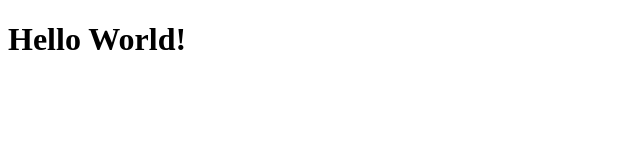
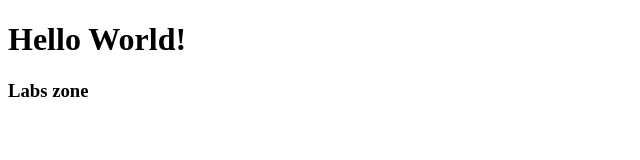
Before and after one commit to RomanMykolaichuk/gittesting2, a plain HTML site: page index.html in a window 1280 px wide. Shown: the whole page, without its empty margins (0-640 px from the left). Drawn offline with Linux system fonts and the light colour scheme.

Commit message:
adding h3

```diff
--- a/index.html
+++ b/index.html
@@ -8,5 +8,6 @@
 </head>
 <body>
     <h1>Hello World!</h1>
+    <h3>Labs zone</h3>
 </body>
 </html>
```
